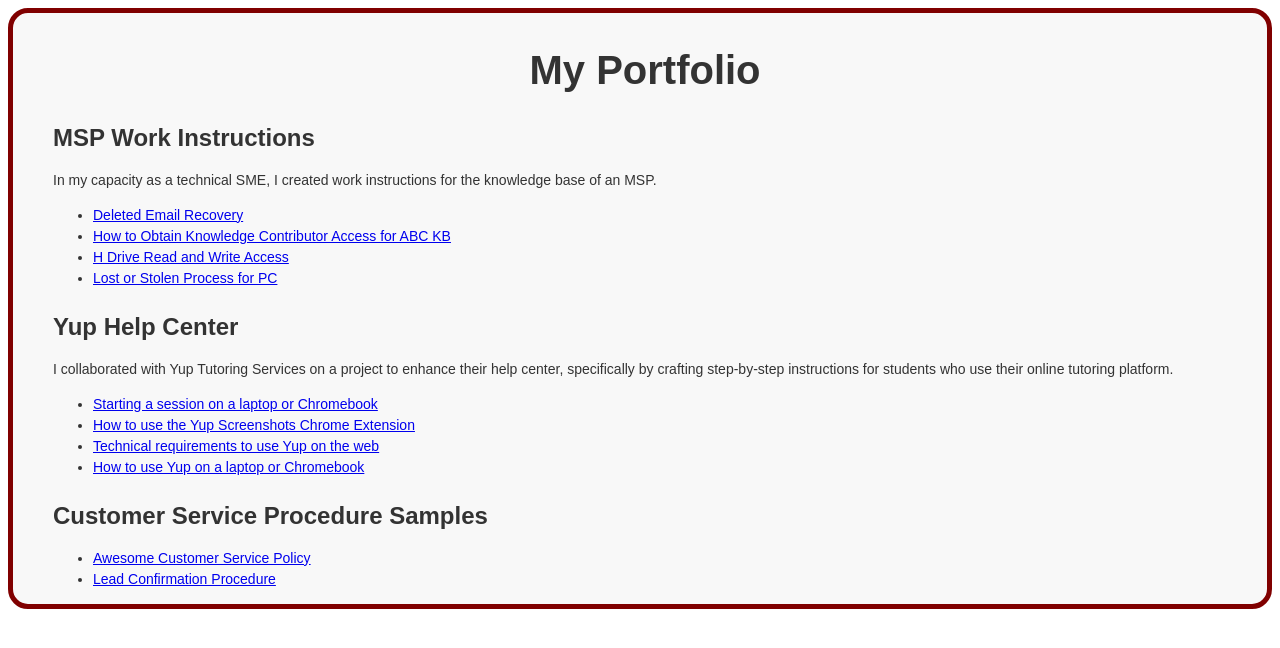
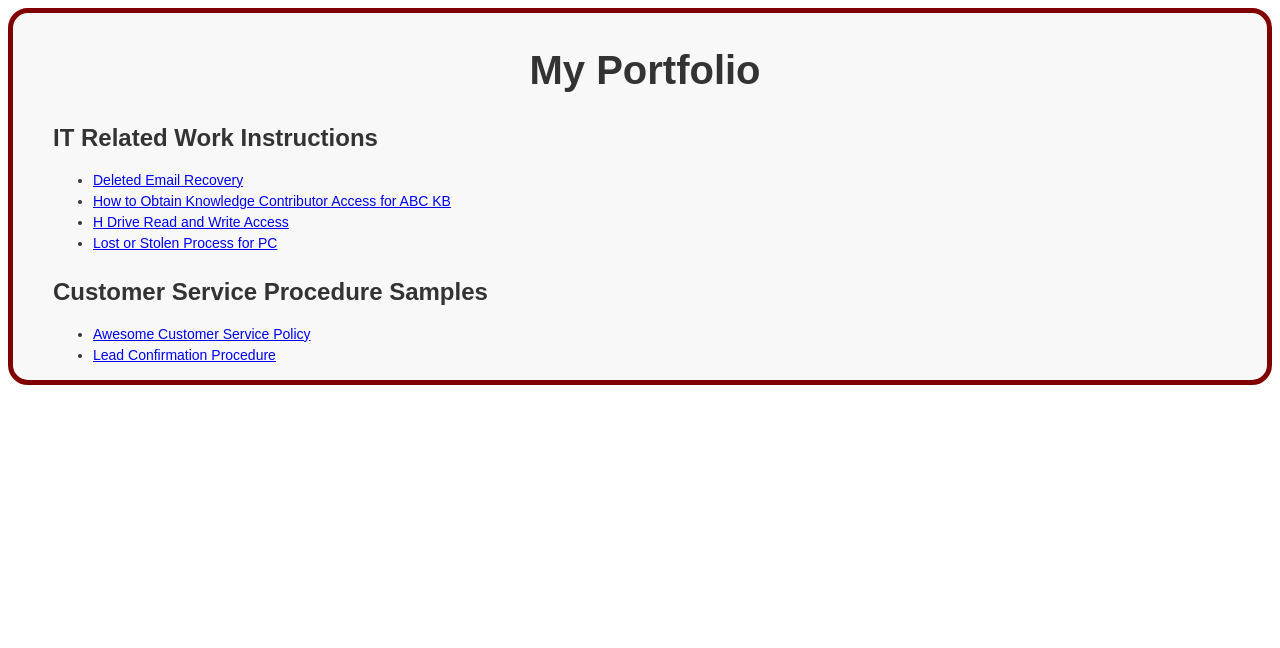
Before and after one commit to Rielee-Velasco/MyResume, a plain HTML site: page Page2.html in a window 1280 px wide. Drawn offline with Linux system fonts and the light colour scheme.

Commit message:
Update Page2.html

```diff
--- a/Page2.html
+++ b/Page2.html
@@ -13,9 +13,9 @@
     <div class="container">
       <header>
         <h1>My Portfolio</h1>
- <h2> MSP Work Instructions
+ <h2> IT Related Work Instructions
         </h2>
-        <p>In my capacity as a technical SME, I created work instructions for the knowledge base of an MSP. </p>
+
 
         <ul>
           <li><a href="Page2_1.html" target="_blank">Deleted Email Recovery</a> </li>
@@ -27,16 +27,7 @@
 
 
 
-        <h2> Yup Help Center
-        </h2>
-        <p>I collaborated with Yup Tutoring Services on a project to enhance their help center, specifically by crafting step-by-step instructions for students who use their online tutoring platform.</p>
-       <ul>
-  <li><a href="https://helpcenter.yup.com/hc/en-us/articles/4403332585235-Starting-a-session-on-a-laptop-or-Chromebook" target="_blank">Starting a session on a laptop or Chromebook</a></li>
-  <li><a href="https://helpcenter.yup.com/hc/en-us/articles/4403340005651-How-to-use-the-Yup-Screenshots-Chrome-Extension"  target="_blank">How to use the Yup Screenshots Chrome Extension</a></li>
 
-  <li><a href="https://helpcenter.yup.com/hc/en-us/articles/360053912174-Technical-requirements-to-use-Yup-on-the-web" target="_blank">Technical requirements to use Yup on the web</a></li>
-  <li><a href="https://helpcenter.yup.com/hc/en-us/articles/360055703693-How-to-use-Yup-on-a-laptop-or-Chromebook"  target="_blank">How to use Yup on a laptop or Chromebook</a></li>
-</ul>
 <h2>Customer Service Procedure Samples</h2>
 <ul>
   <li><a href="Page2_5.html">Awesome Customer Service Policy</a></li>
```
